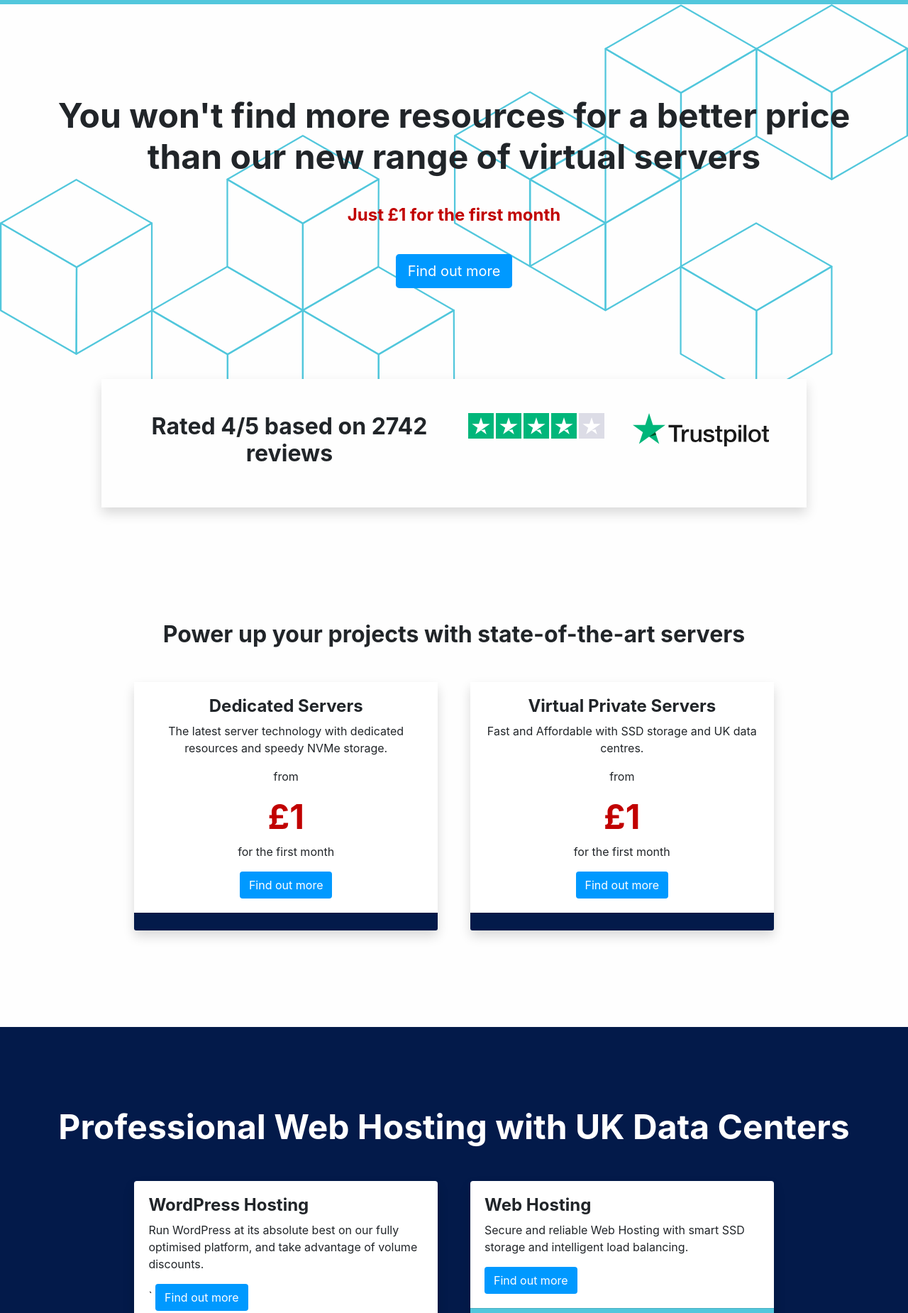
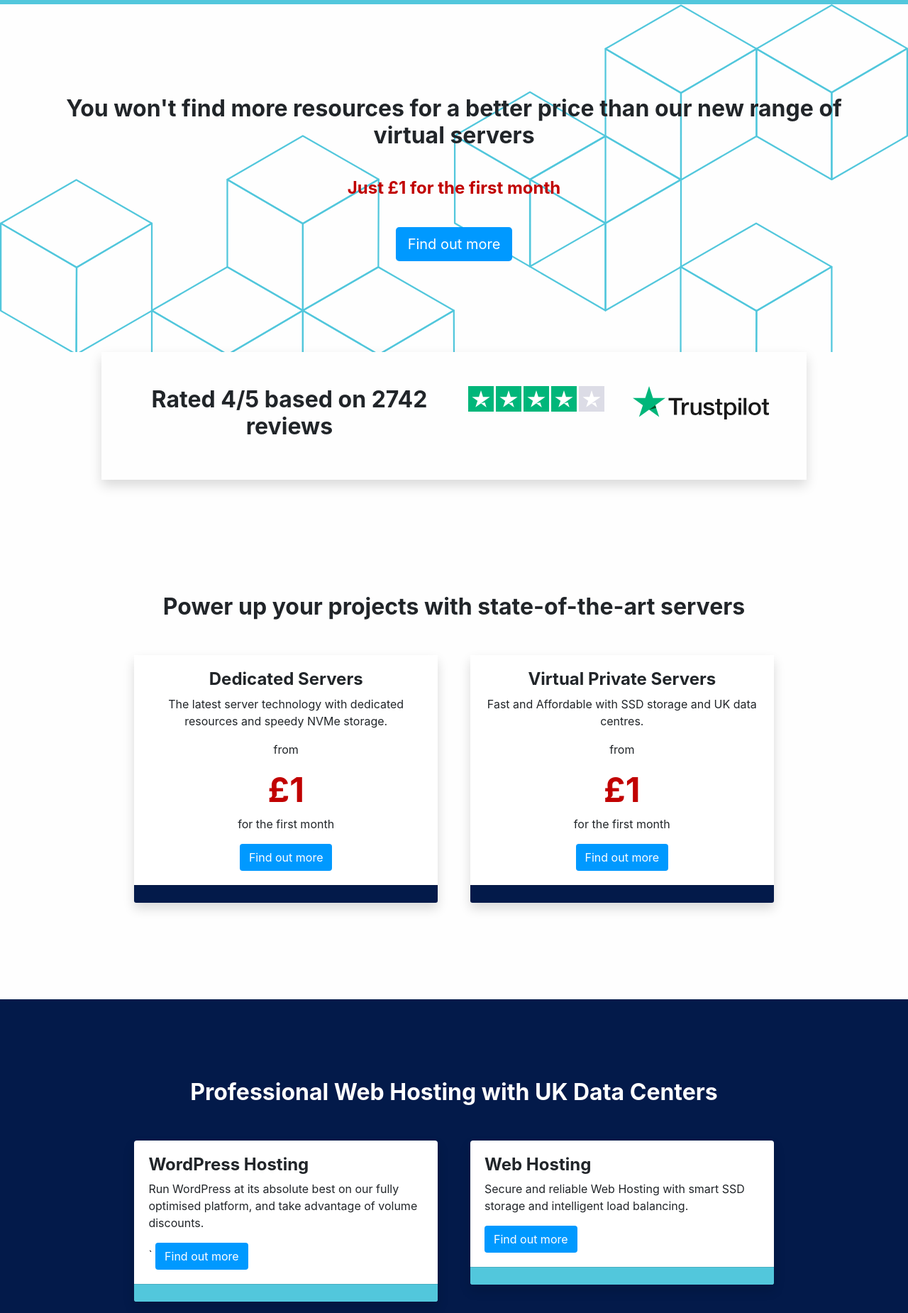
Before and after one commit to MonwarK/Fasthost_Bootstrap, a plain HTML site: page index.html in a window 1280 px wide. Shown: the part 120-1970 px from the top of the page at 71% size. Drawn offline with nearby package versions, Linux system fonts and the light colour scheme.

Commit message:
Update index.html

```diff
--- a/index.html
+++ b/index.html
@@ -42,7 +42,7 @@
     </section>
 
     <section id="introduction" class="lg-padding center-align image">
-        <h1>You won't find more resources for a better price than our new range of virtual servers</h1>
+        <h2>You won't find more resources for a better price than our new range of virtual servers</h2>
         <h3 class="red-text sm-padding-ver">Just £1 for the first month</h3>
         <button class="btn btn-lg secondary-colour white-text">Find out more</button>
     </section>
@@ -98,7 +98,7 @@
     </section>
 
     <section id="webhosts" class="md-padding primary-colour">
-        <h1 class="white-text sm-padding-ver center-align">Professional Web Hosting with UK Data Centers</h1>
+        <h2 class="white-text sm-padding-ver center-align">Professional Web Hosting with UK Data Centers</h2>
 
         <div class="container-fluid">
             <div class="row">
```
